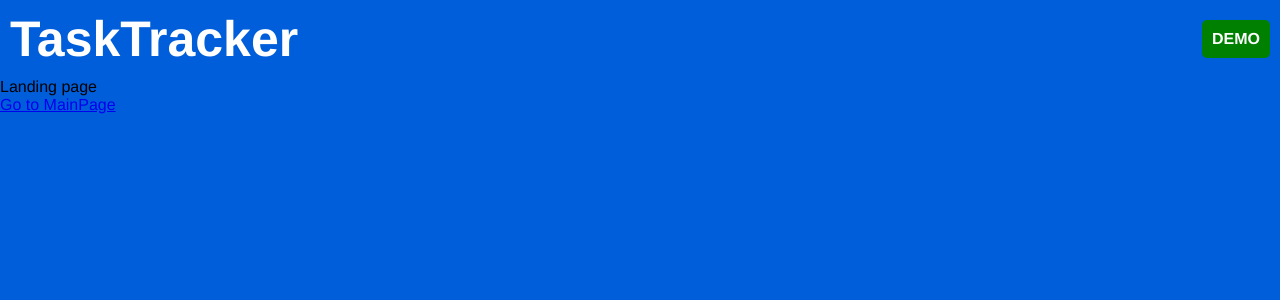
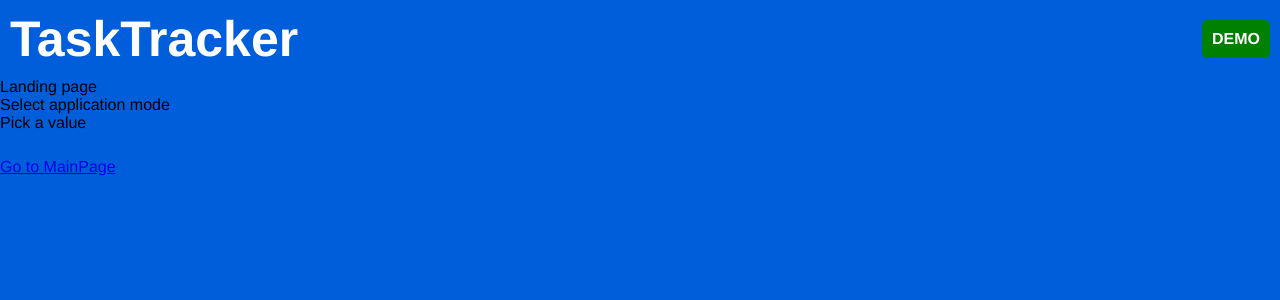
Before and after one commit to KseniaLa/TaskTracker, a Vue app in the folder UI/task-tracker/: page / in a window 1280 px wide. Shown: the top 300 px of the page. Built offline with nearby package versions, Linux system fonts and the light colour scheme.

Commit message:
add select component

```diff
--- a/UI/task-tracker/package.json
+++ b/UI/task-tracker/package.json
@@ -12,6 +12,7 @@
     "core-js": "^2.6.5",
     "register-service-worker": "^1.6.2",
     "vue": "^2.6.10",
+    "vue-multiselect": "^2.1.6",
     "vue-router": "^3.0.3",
     "vuex": "^3.0.1"
   },
--- a/UI/task-tracker/src/views/LandingPage.vue
+++ b/UI/task-tracker/src/views/LandingPage.vue
@@ -1,22 +1,35 @@
 <template>
 	<main class="landing-page-container">
 		Landing page
+		<label class="typo__label">Select application mode</label>
+		<multiselect v-model="value" :options="options" :searchable="false" :close-on-select="true" :show-labels="false" placeholder="Pick a value"></multiselect>
+		<pre class="language-json"><code>{{ value  }}</code></pre>
 		<router-link to="/main">Go to MainPage</router-link>
 	</main>
 
 </template>
 
 <script>
+import Multiselect from "vue-multiselect";
+
 export default {
-
-}
+  components: {
+    Multiselect
+  },
+  data() {
+    return {
+      value: "",
+      options: ["Demo", "Real"]
+    };
+  }
+};
 </script>
 
 <style lang="scss">
 .landing-page-container {
-	display: flex;
-	flex-direction: column;
-	background: #005eda;
-	height: 100%;
+  display: flex;
+  flex-direction: column;
+  background: #005eda;
+  height: 100%;
 }
 </style>
```
Also changed, not shown: 1 other file (tests, documents, lock files or other folders).
